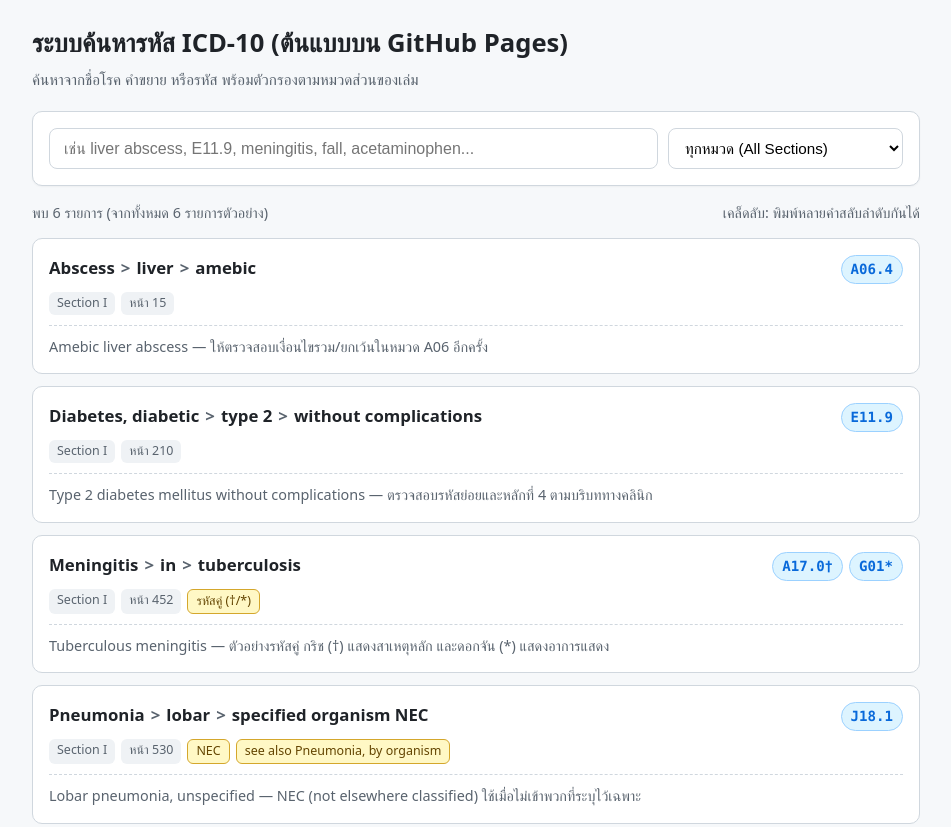
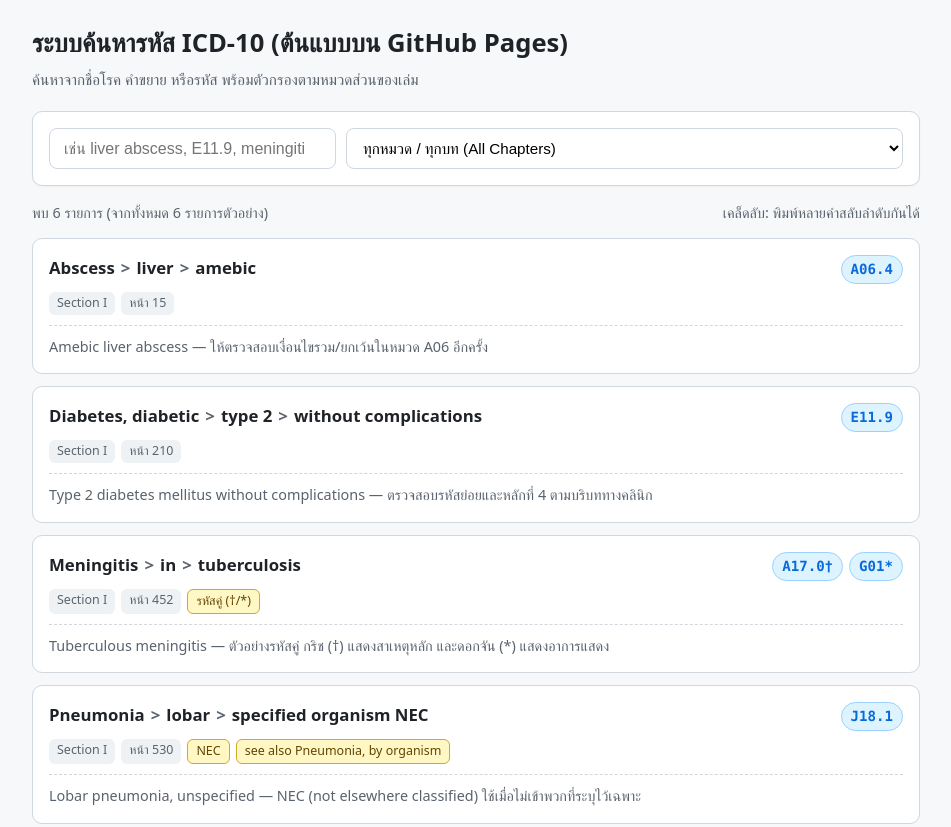
Before and after one commit to hashhha148-crypto/icd-10-search-website-, a plain HTML site: page index.html in a window 1280 px wide. Shown: the top 827 px of the page, without its empty margins (164-1115 px from the left). Drawn offline with Linux system fonts and the light colour scheme.

Commit message:
Update index.html

```diff
--- a/index.html
+++ b/index.html
@@ -183,11 +183,30 @@
           autocomplete="off"
         />
         <select id="sectionFilter">
-          <option value="ALL">ทุกหมวด (All Sections)</option>
-          <option value="I">Section I: โรค/ภาวะ/การบาดเจ็บ</option>
-          <option value="II">Section II: สาเหตุภายนอก</option>
-          <option value="III">Section III: ยาและสารเคมี</option>
-        </select>
+      <option value="ALL">ทุกหมวด / ทุกบท (All Chapters)</option>
+      <option value="Ch1">Chapter I: Certain infectious and parasitic diseases (A00-B99)</option>
+      <option value="Ch2">Chapter II: Neoplasms (C00-D48)</option>
+      <option value="Ch3">Chapter III: Diseases of the blood and blood-forming organs... (D50-D89)</option>
+      <option value="Ch4">Chapter IV: Endocrine, nutritional and metabolic diseases (E00-E90)</option>
+      <option value="Ch5">Chapter V: Mental and behavioural disorders (F00-F99)</option>
+      <option value="Ch6">Chapter VI: Diseases of the nervous system (G00-G99)</option>
+      <option value="Ch7">Chapter VII: Diseases of the eye and adnexa (H00-H59)</option>
+      <option value="Ch8">Chapter VIII: Diseases of the ear and mastoid process (H60-H95)</option>
+      <option value="Ch9">Chapter IX: Diseases of the circulatory system (I00-I99)</option>
+      <option value="Ch10">Chapter X: Diseases of the respiratory system (J00-J99)</option>
+      <option value="Ch11">Chapter XI: Diseases of the digestive system (K00-K93)</option>
+      <option value="Ch12">Chapter XII: Diseases of the skin and subcutaneous tissue (L00-L99)</option>
+      <option value="Ch13">Chapter XIII: Diseases of the musculoskeletal system... (M00-M99)</option>
+      <option value="Ch14">Chapter XIV: Diseases of the genitourinary system (N00-N99)</option>
+      <option value="Ch15">Chapter XV: Pregnancy, childbirth and the puerperium (O00-O99)</option>
+      <option value="Ch16">Chapter XVI: Certain conditions originating in the perinatal period (P00-P96)</option>
+      <option value="Ch17">Chapter XVII: Congenital malformations... (Q00-Q99)</option>
+      <option value="Ch18">Chapter XVIII: Symptoms, signs... (R00-R99)</option>
+      <option value="Ch19">Chapter XIX: Injury, poisoning... (S00-T98)</option>
+      <option value="Ch20">Chapter XX: External causes of morbidity and mortality (V01-Y98)</option>
+      <option value="Ch21">Chapter XXI: Factors influencing health status... (Z00-Z99)</option>
+      <option value="Ch22">Chapter XXII: Codes for special purposes (U00-U85)</option>
+    </select>
       </div>
     </div>
 
```
